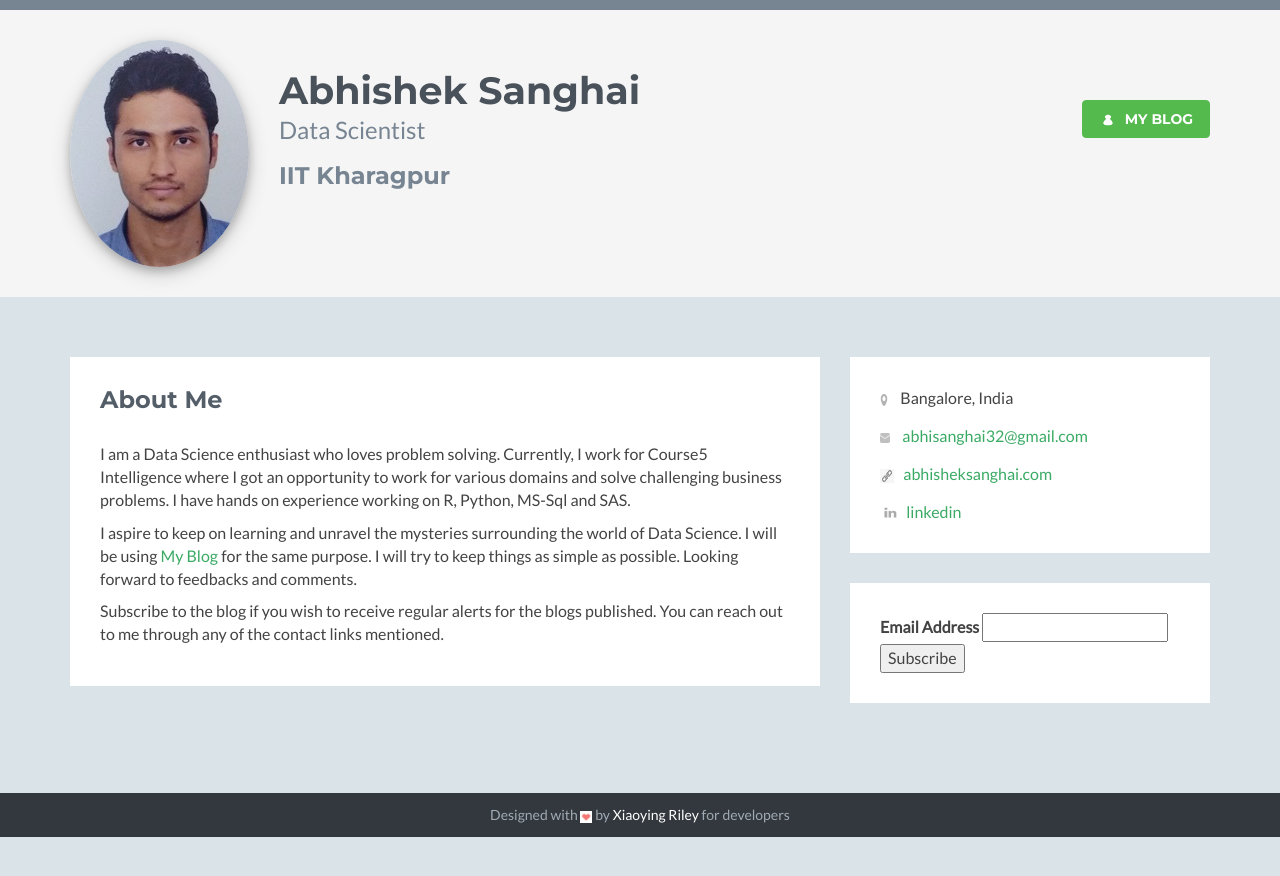
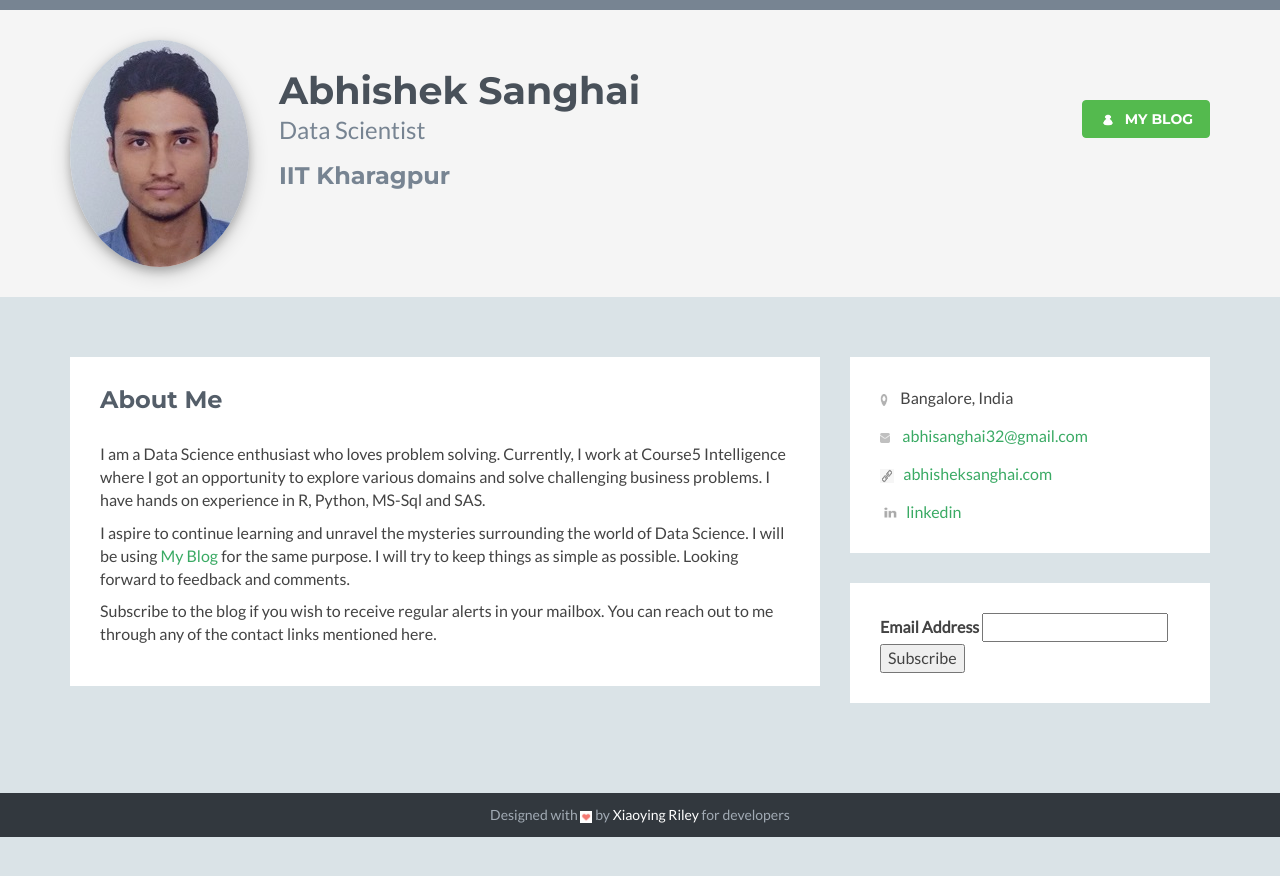
Before and after one commit to abhisheksanghai/abhisheksanghai.github.io, a Jekyll site: the page built from index.html, in a window 1280 px wide. Shown: the top 876 px of the page. Built offline with Jekyll 4.4.1, drawn with Linux system fonts in a browser that asks for light colours.

Commit message:
update intro

```diff
--- a/index.html
+++ b/index.html
@@ -22,16 +22,16 @@ title: Abhishek Sanghai | Blog
                     <div class="section-inner">
                         <h2 class="heading">About Me</h2>
                         <div class="content">
-                            <p> I am a Data Science enthusiast who loves problem solving. Currently, I work for Course5 Intelligence
-				    where I got an opportunity to work for various domains and solve challenging business problems.
-				    I have hands on experience working on R, Python, MS-Sql and SAS. </p>
+                            <p> I am a Data Science enthusiast who loves problem solving. Currently, I work at Course5 Intelligence
+				    where I got an opportunity to explore various domains and solve challenging business problems.
+				    I have hands on experience in R, Python, MS-Sql and SAS. </p>
 
-			    <p>  I aspire to keep on learning and unravel the mysteries surrounding the world of Data Science. I will
+			    <p>  I aspire to continue learning and unravel the mysteries surrounding the world of Data Science. I will
 				    be using <a href="/datascience">My Blog</a> for the same purpose. I will try to keep things as
-				    simple as possible. Looking forward to feedbacks and comments. </p>
+				    simple as possible. Looking forward to feedback and comments. </p>
 
-			    <p> Subscribe to the blog if you wish to receive regular alerts for the blogs published.
-				You can reach out to me through any of the contact links mentioned.</p>
+			    <p> Subscribe to the blog if you wish to receive regular alerts in your mailbox.
+				You can reach out to me through any of the contact links mentioned here.</p>
 
                         </div><!--//content-->
                     </div><!--//section-inner-->
```
